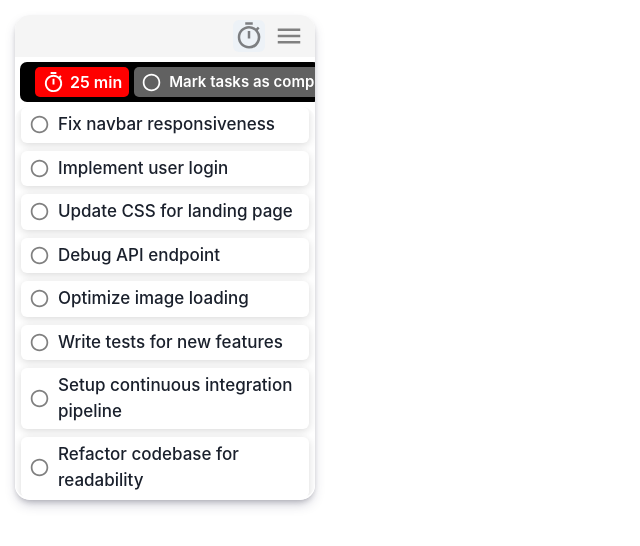
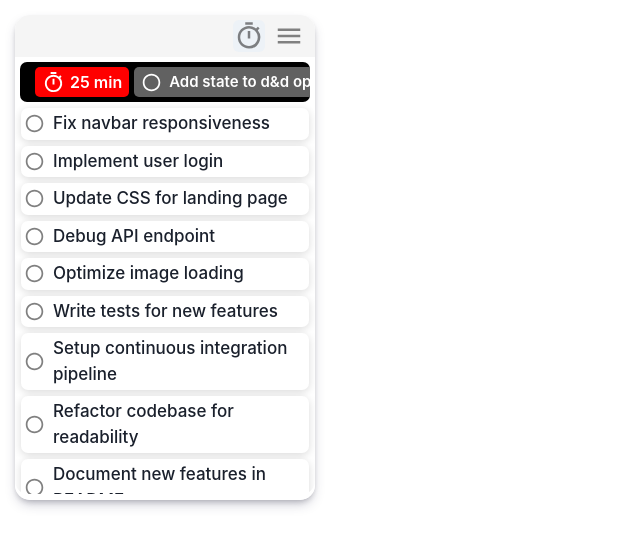
Before and after one commit to dukeyeom/tasks-btt, a React (Create React App) app: page / in a window 1280 px wide. Shown: the top 546 px of the page, without its empty margins (0-640 px from the left). Built offline with nearby package versions, Linux system fonts and the light colour scheme.

Commit message:
stateless dnd working

```diff
--- a/src/TaskList.js
+++ b/src/TaskList.js
@@ -16,21 +16,27 @@ import { Draggable } from '@hello-pangea/dnd';
 const TaskCard = ({task, index}) => {
   return (
     <Draggable
+      key={task.id}
       draggableId={String(task.id)}
       index={index}
     >
       {(provided) =>
-    <Card
+        <div
+          ref={provided.innerRef}
           {...provided.draggableProps}
           {...provided.dragHandleProps}
-      innerRef={provided.innerRef}
-      width="96%"
-      fontSize="17px"
-      fontWeight="500"
-      boxShadow="rgba(0, 0, 0, 0.15) 0px 2px 8px"
-    >
-      <CardBody
-        padding="5px 8px 5px 8px"
+          style={{
+            display: "flex",
+            width: "96%",
+            margin: "2%",
+            padding: "3px",
+            fontSize: "17px",
+            fontWeight: "500",
+            boxShadow: "rgba(0, 0, 0, 0.15) 0px 2px 8px",
+            backgroundColor: "white",
+            borderRadius: "7px",
+            ...provided.draggableProps.style
+          }}
         >
           <HStack >
             <Box minWidth="21px">
@@ -40,25 +46,32 @@ const TaskCard = ({task, index}) => {
             /></Box>
             <Text>{task.content}</Text>
           </HStack>
-      </CardBody>
-    </Card>
+        </div>
       }
     </Draggable>
   );
 };
 
-export const TaskList = ({tasks}) => {
+export const TaskList = ({tasks, provided}) => {
   return (
-  <VStack
-    position="relative"
-    height="88%"
-    overflowY="scroll"
-    borderRadius="13px"
+  <div
+    ref={provided.innerRef}
+    {...provided.droppableProps}
+    style={{
+      position: "relative",
+      height: "88.5%",
+      overflowY: "scroll",
+      borderRadius: "13px",
+      ...provided.droppableProps.style,
+    }}
   >
     {tasks.map((task, index) =>
-      <TaskCard key={task.id} task={task} index={index} />
+      index === 0
+      ? null
+      : <TaskCard key={task.id} task={task} index={index} />
     )}
-  </VStack>
+    {provided.placeholder}
+  </div>
   );
 };
 
--- a/src/VirtualTouchBar.js
+++ b/src/VirtualTouchBar.js
@@ -1,4 +1,5 @@
 import { Center, Flex, Spacer, Text } from "@chakra-ui/react";
+import { Draggable } from "@hello-pangea/dnd";
 import {
   MdOutlineTimer,
   MdOutlineRadioButtonChecked,
@@ -37,18 +38,31 @@ const VirtualTimerWidget = () => {
   );
 };
 
-const VirtualTaskWidget = () => {
+const VirtualTaskWidget = ({task}) => {
   return (
-    <Flex
-      alignItems="center"
-      backgroundColor="#616161"
-      height="30px"
-      borderRadius="5px"
-      padding="7px 14px 7px 7px"
-      color="white"
-      fontSize="15px"
-      fontWeight="600"
-      whiteSpace="nowrap"
+    <Draggable
+      key={task.id}
+      draggableId={String(task.id)}
+      index={1}
+    >
+      {(provided) =>
+        <div
+          ref={provided.innerRef}
+          {...provided.draggableProps}
+          {...provided.dragHandleProps}
+          style={{
+            display: "flex",
+            alignItems: "center",
+            backgroundColor: "#616161",
+            height: "30px",
+            borderRadius: "5px",
+            padding: "7px 14px 7px 7px",
+            color: "white",
+            fontSize: "15px",
+            fontWeight: "600",
+            whiteSpace: "nowrap",
+            ...provided.draggableProps.style
+          }}
         >
           <Center>
             <MdOutlineRadioButtonUnchecked
@@ -59,25 +73,33 @@ const VirtualTaskWidget = () => {
             width="7px"
           />
           <Text>
-        Mark tasks as complete when task on Touch Bar is tapped and held
+            {task.content}
           </Text>
-    </Flex>
+        </div>
+      }
+    </Draggable>
   );
 };
 
-export const VirtualTouchBar = () => {
+export const VirtualTouchBar = ({firstTask, provided}) => {
   return (
-    <Flex
-      justifyContent="left"
-      alignItems="center"
-      position="relative"
-      width="full"
-      height="40px"
-      backgroundColor="black"
-      borderRadius="7px"
-      margin="5px"
-      padding="15px 0 15px 15px"
-      overflow="hidden"
+    <div
+      ref={provided.innerRef}
+      {...provided.droppableProps}
+      style={{
+        display: "flex",
+        justifyContent: "left",
+        alignItems: "center",
+        position: "relative",
+        width: "full",
+        height: "40px",
+        backgroundColor: "black",
+        borderRadius: "7px",
+        margin: "5px 5px 0 5px",
+        padding: "15px 0 15px 15px",
+        overflow: "hidden"
+        // ...provided.droppableProps.style,
+      }}
     >
       <Flex
         className="innerVirtualTouchBar"
@@ -87,9 +109,12 @@ export const VirtualTouchBar = () => {
         paddingRight="10px"
       >
         <VirtualTimerWidget />
-        <VirtualTaskWidget />
+        <VirtualTaskWidget
+          task={firstTask}
+        />
+      {provided.placeholder}
       </Flex>
-    </Flex>
+    </div>
   );
 };
 
--- a/src/testTasks.json
+++ b/src/testTasks.json
@@ -1,4 +1,5 @@
 [
+    { "id": 4325326, "content": "Add state to d&d ops" },
     { "id": 1245303, "content": "Fix navbar responsiveness" },
     { "id": 2393847, "content": "Implement user login" },
     { "id": 6438239, "content": "Update CSS for landing page" },
```
Also changed, not shown: src/NavBar.js (+5 -2 lines). Lines whose indentation alone changed are shown as unchanged.
